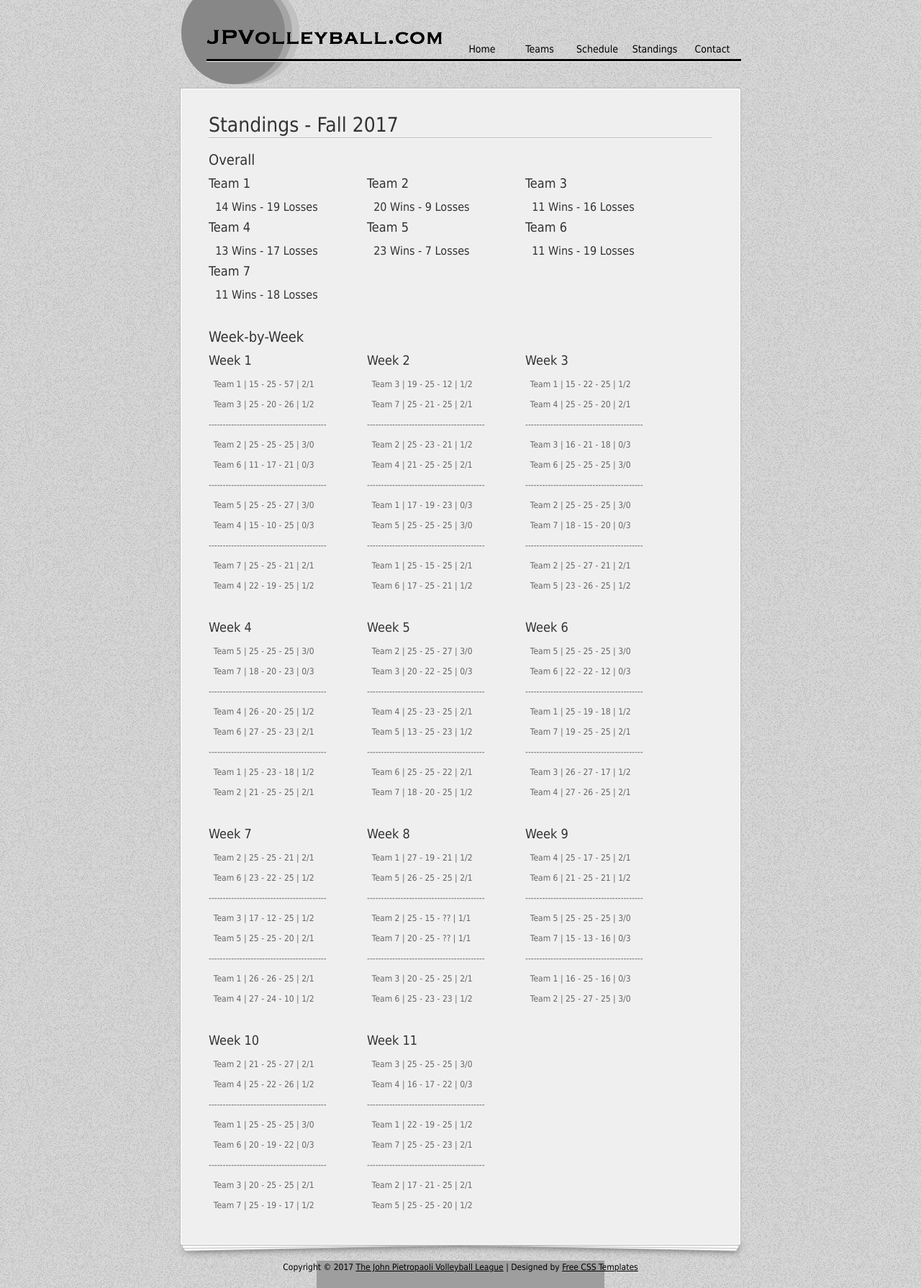
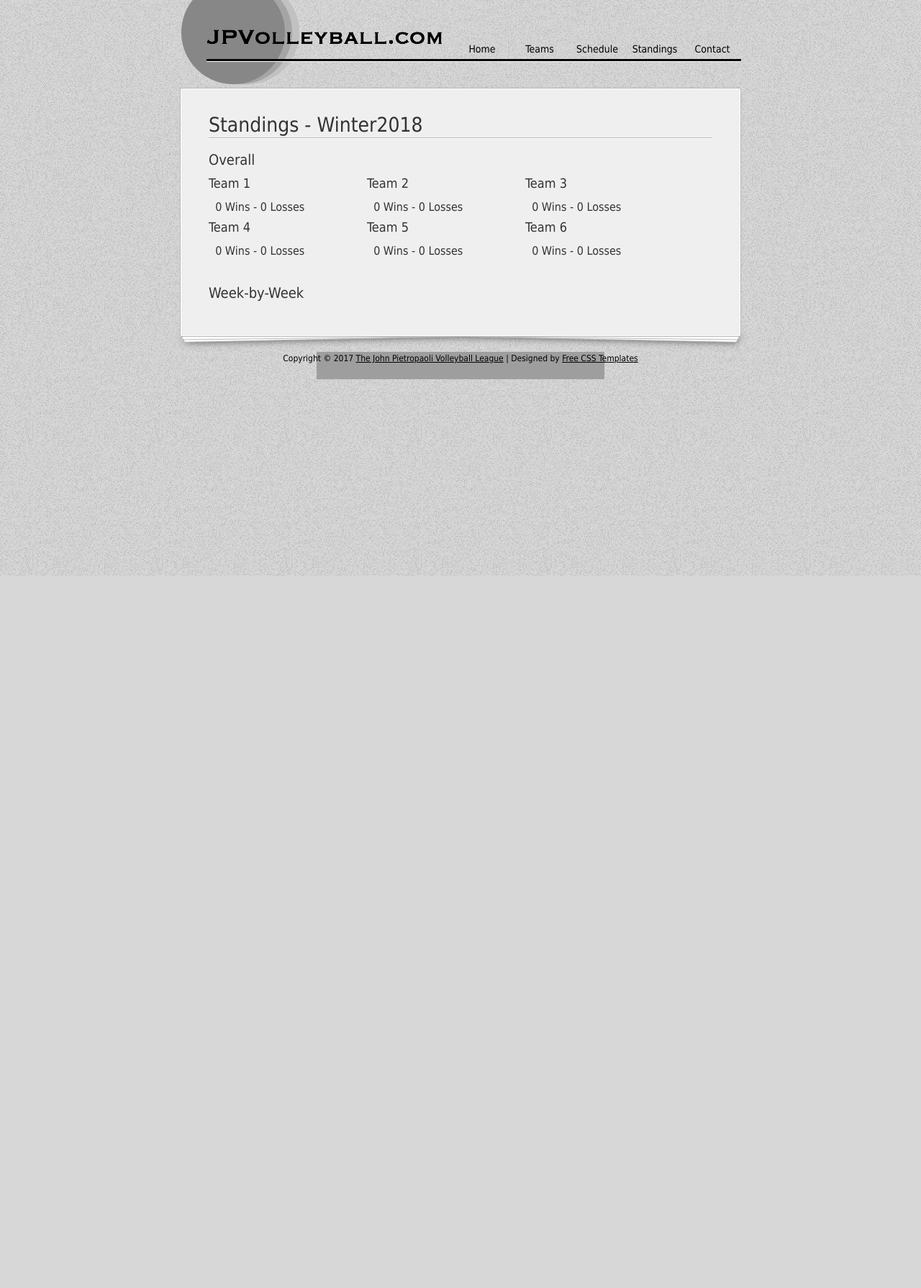
Before and after one commit to PyDrew/jpvolleyball, a Flask app: page /standings in a window 1280 px wide. Shown: the whole page at 72% size. After the commit the page ends 800 px from the top, so only its background shows below. Run offline with Flask 2, Linux system fonts and the light colour scheme; some libraries are stand-ins or nearby versions; grey boxes are pictures that could not be loaded.

Commit message:
Set up for Winter 2018 Session

```diff
--- a/templates/standings.html
+++ b/templates/standings.html
@@ -1,38 +1,41 @@
 {% extends 'layout.html' %}
 
 {% block body %}
-          <h2>Standings - Fall 2017</h2>
+          <h2>Standings - Winter2018</h2>
           	<h3>Overall</h3>
             <div class="col_w220 float_l">
               <h4>Team 1</h4>
-              <h5>&nbsp;&nbsp;14 Wins - 19 Losses</h5>
+              <h5>&nbsp;&nbsp;0 Wins - 0 Losses</h5>
             </div>
             <div class="col_w220 float_l">
               <h4>Team 2</h4>
-              <h5>&nbsp;&nbsp;20 Wins - 9 Losses</h5>
+              <h5>&nbsp;&nbsp;0 Wins - 0 Losses</h5>
             </div>
             <div class="col_w220 float_l">
               <h4>Team 3</h4>
-              <h5>&nbsp;&nbsp;11 Wins - 16 Losses</h5>
+              <h5>&nbsp;&nbsp;0 Wins - 0 Losses</h5>
             </div>
             <div class="col_w220 float_l">
               <h4>Team 4</h4>
-              <h5>&nbsp;&nbsp;13 Wins - 17 Losses</h5>
+              <h5>&nbsp;&nbsp;0 Wins - 0 Losses</h5>
             </div>
             <div class="col_w220 float_l">
               <h4>Team 5</h4>
-              <h5>&nbsp;&nbsp;23 Wins - 7 Losses</h5>
+              <h5>&nbsp;&nbsp;0 Wins - 0 Losses</h5>
             </div>
             <div class="col_w220 float_l">
               <h4>Team 6</h4>
-              <h5>&nbsp;&nbsp;11 Wins - 19 Losses</h5>
+              <h5>&nbsp;&nbsp;0 Wins - 0 Losses</h5>
             </div>
+<!--
             <div class="col_w220 float_l">
-                <h4>Team 7</h4>
-              <h5>&nbsp;&nbsp;11 Wins - 18 Losses</h5>
-              </div>
-            <div class="cleaner h30"></div>
+              <h4>Team 7</h4>
+              <h5>&nbsp;&nbsp;0 Wins - 0 Losses</h5>
+            </div>
+-->
+          <div class="cleaner h30"></div>
           <h3>Week-by-Week</h3>
+<!--
             <div class="col_w220 float_l">
             <h4>Week 1</h4>
               <p>&nbsp;&nbsp;Team 1&nbsp;|&nbsp;15 - 25 - 57&nbsp;|&nbsp;2/1</p>
@@ -166,4 +169,5 @@
                 <p>&nbsp;&nbsp;Team 2&nbsp;|&nbsp;17 - 21 - 25&nbsp;|&nbsp;2/1</p>
                 <p>&nbsp;&nbsp;Team 5&nbsp;|&nbsp;25 - 25 - 20&nbsp;|&nbsp;1/2</p>
             </div>
+          -->
 {% endblock %}
```
Also changed, not shown: templates/index.html (+8 -7 lines), templates/schedule.html (+5 -4 lines), templates/teams.html (+7 -2 lines), static/images/Schedule_Winter_2018.JPG (added), static/images/Teams_Winter_2018.jpg (added), static/images/Winter_2018_Champs.jpg (added).
